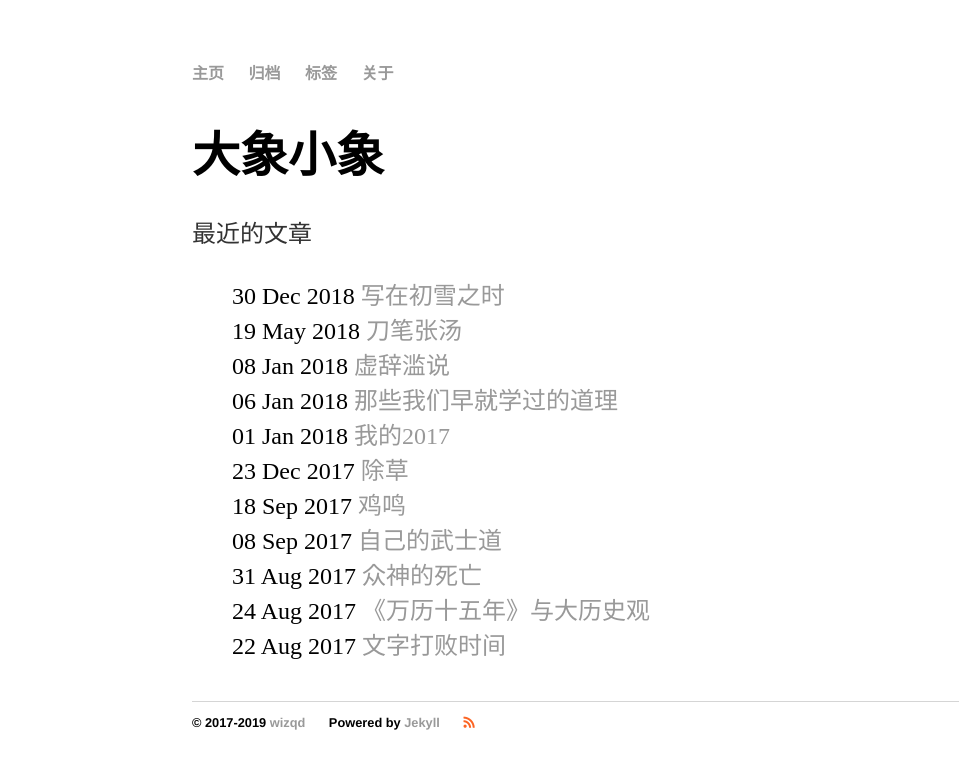
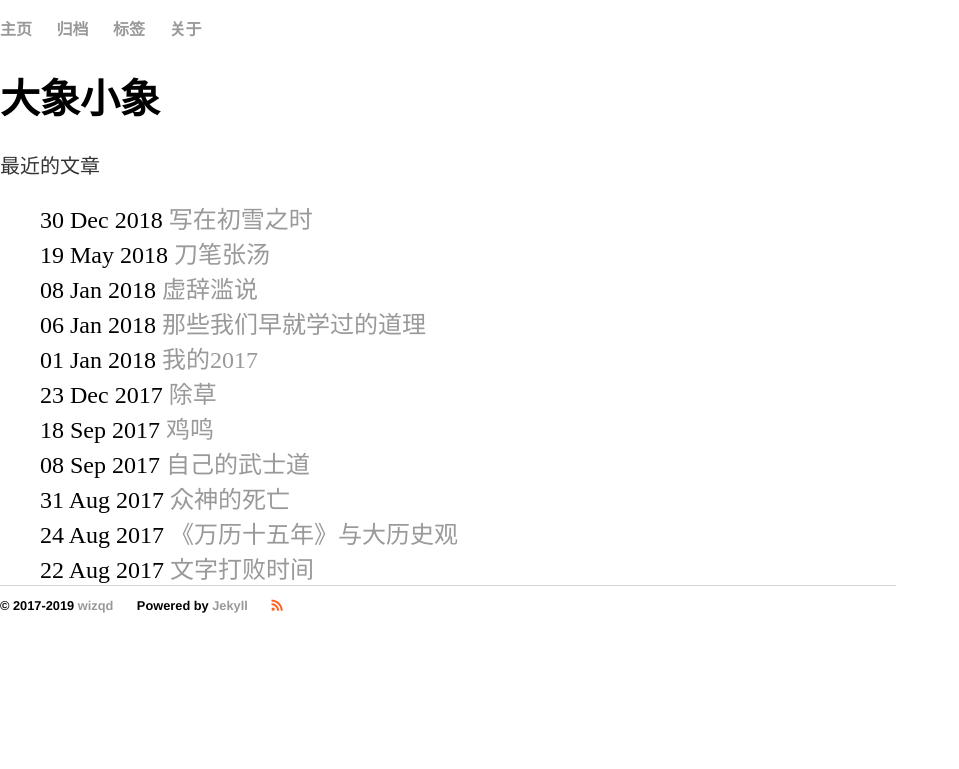
Before and after one commit to chqid/chqid.blog.io, a Jekyll site: the page built from index.html, in a window 1280 px wide. Shown: the top 769 px of the page, without its empty margins (0-959 px from the left). Built offline with Jekyll 4.4.1, drawn with Linux system fonts in a browser that asks for light colours; nearby versions of some CDN libraries; the list of posts is cut into pages by our own code.

Commit message:
edit css

```diff
--- a/assets/css/main.css
+++ b/assets/css/main.css
@@ -1,6 +1,6 @@
 /*------basic-style-----*/
 body {
-    margin: 60px auto;
+    margin: 0;
     width: 70%;
 }
 nav ul, footer ul {
@@ -21,11 +21,11 @@ a:hover {
     text-decoration: underline;
 }
 h1 {
-    font-size: 3em;
+    font-size: 2.5em;
     font-family:'Helvetica', 'Arial', 'Sans-Serif';
 }
 p {
-    font-size: 1.5em;
+    font-size: 20px;
     line-height: 1.4em;
     color: #333;
 }
@@ -35,7 +35,7 @@ footer {
 }
 
 ul.posts {
-    margin: 20px auto 40px;
+    margin: 0;
     font-size: 1.5em;
 }
 
@@ -45,7 +45,7 @@ ul.posts li {
 
 /*------MathJax-style-----*/
 .MathJax_Display {
-    font-size: 1.5em;
+    font-size: 20px;
     line-height: 1.4em;
 }
 
```
